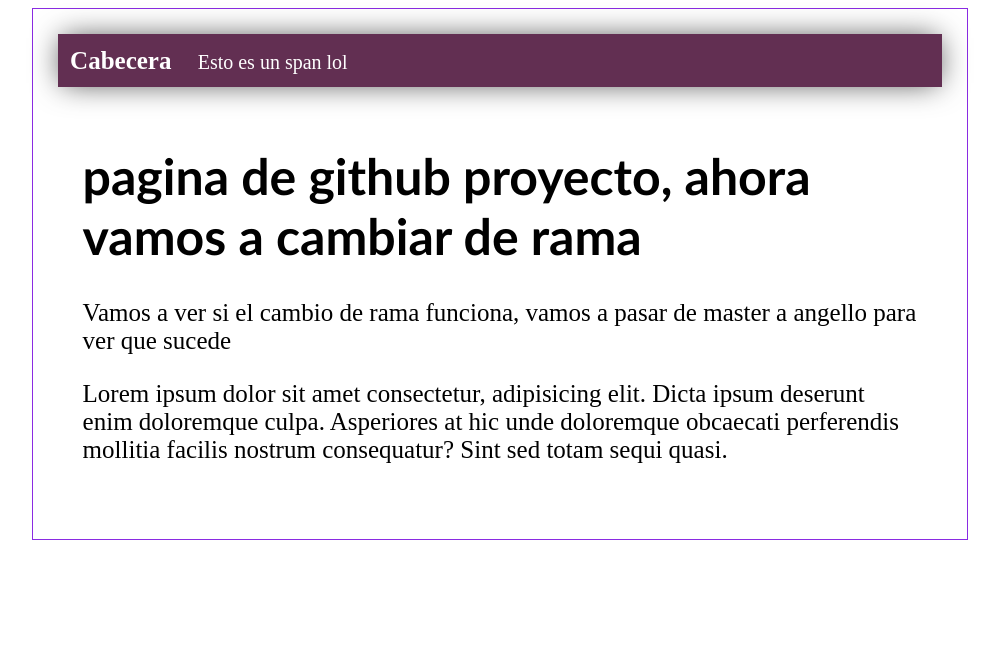
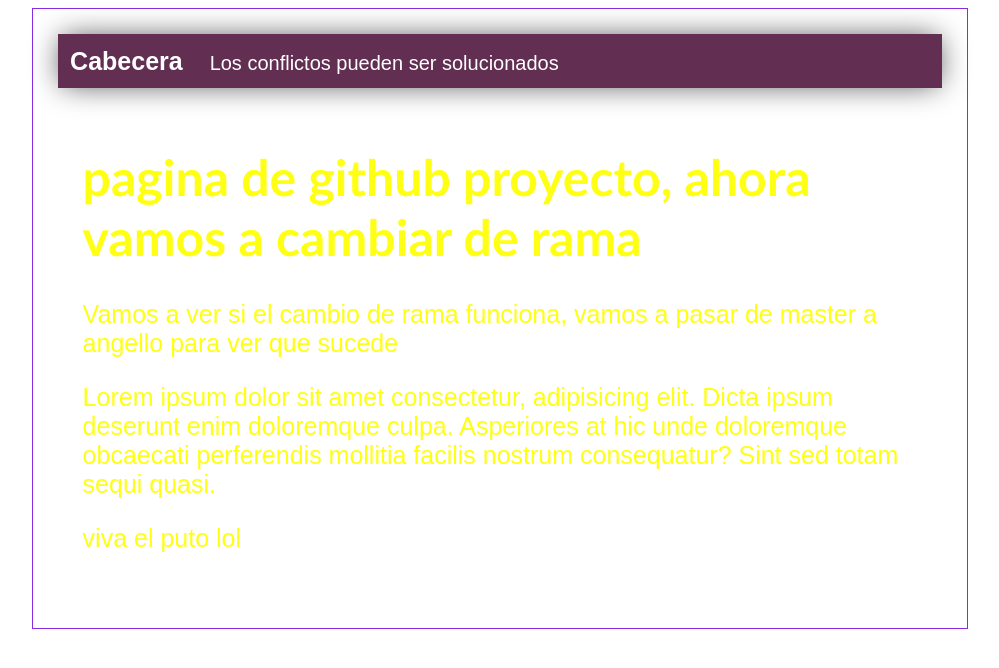
Before and after one commit to anggomezmo/Github_curso, a plain HTML site: page index.html in a window 1280 px wide. Shown: the whole page, without its empty margins (140-1139 px from the left). Drawn offline with Linux system fonts and the light colour scheme.

Commit message:
agregue el puto lol, y cambie color a amarillo

```diff
--- a/css/style.css
+++ b/css/style.css
@@ -1,8 +1,8 @@
 body{
 
     text-align: center;
-    font-family: Arial, Helvetica, sans-serif
-    color:deeppink;
+    font-family: Arial, Helvetica, sans-serif;
+    color:rgb(255, 255, 20);
     font-size: 25px;
 }
 
--- a/index.html
+++ b/index.html
@@ -12,7 +12,7 @@
     <div class="container">
         <div class="cabecera">
 
-Cabecera <span class="tagline"> Esto es un span lol</span>
+Cabecera <span class="tagline"> Los conflictos pueden ser solucionados</span>
 </div>
         <div class="post">
 
@@ -21,6 +21,7 @@ Cabecera <span class="tagline"> Esto es un span lol</span>
             <p>Vamos a ver si el cambio de rama funciona, vamos a pasar de master a angello para ver que sucede</p>
 
             <p>Lorem ipsum dolor sit amet consectetur, adipisicing elit. Dicta ipsum deserunt enim doloremque culpa. Asperiores at hic unde doloremque obcaecati perferendis mollitia facilis nostrum consequatur? Sint sed totam sequi quasi.</p>
+            <p> viva el puto lol</p>
         </div>
     </div>
 </body>
```
